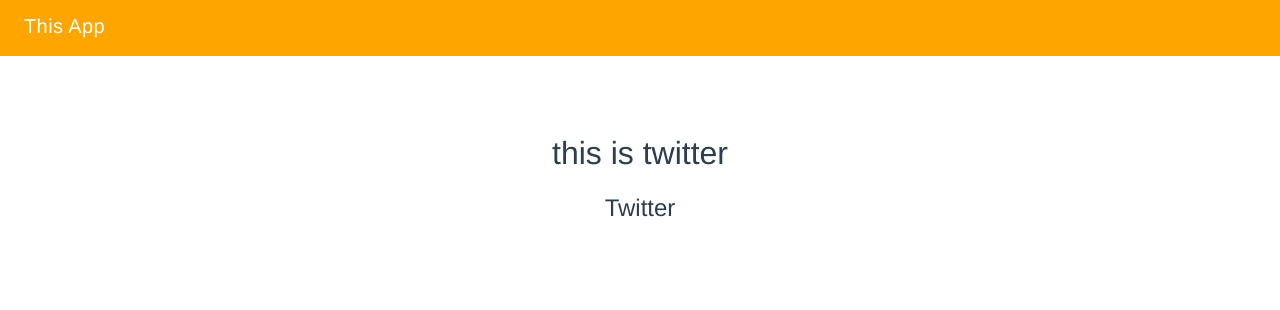
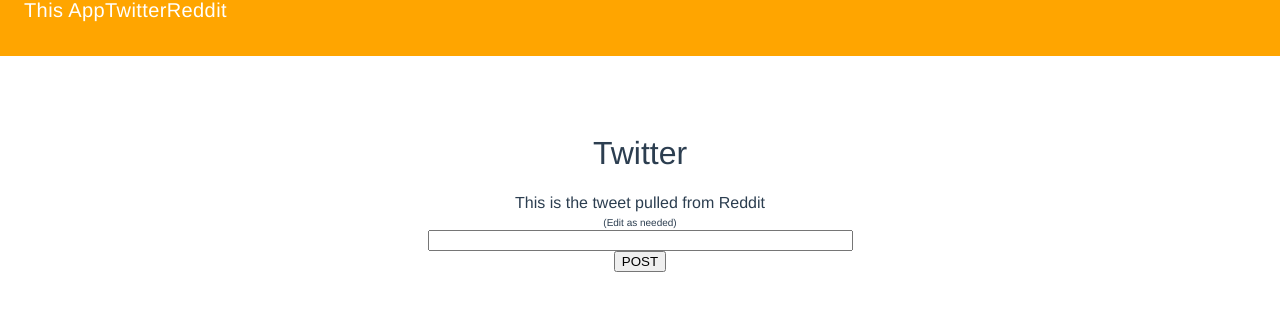
Before and after one commit to johnark88/redditTwit, a Vue app: page /#/twitter in a window 1280 px wide. Shown: the top 310 px of the page. Built offline with nearby package versions, Linux system fonts and the light colour scheme.

Commit message:
working on sorting articles

```diff
--- a/src/App.vue
+++ b/src/App.vue
@@ -2,6 +2,8 @@
   <div id="app">
     <header>
      <a id="clickHome" href="/"><span>This App</span></a>
+     <a id="clickHome" href="#/twitter"><span>Twitter</span></a>
+     <a id="clickHome" href="#/reddit"><span>Reddit</span></a>
     </header>
     <main>
       <img src="" alt="">
@@ -44,16 +46,12 @@
   text-decoration: none;
   color: white;
 }
-
 header span {
-
-  display: block;
   position: relative;
   font-size: 20px;
   line-height: 1;
   letter-spacing: .02em;
   font-weight: 400;
   box-sizing: border-box;
-  padding-top: 16px;
 }
 </style>
--- a/src/components/reddit.vue
+++ b/src/components/reddit.vue
@@ -1,8 +1,13 @@
 <template>
   <div class="reddit">
-    <h1>{{ msg }}</h1>
-    <h2>Reddit</h2>
-    <label for="getArticles">Get Churning Articles</label><button id="getArticles" v-on:click="getChuringArticles()">GET</button>
+    <h1>Reddit</h1>
+    <label for="getArticles">Get Churning Articles</label><button id="getArticles" v-on:click="thisGoesFirst()">GET</button>
+
+    <h2>New Churning Articles</h2>
+    <ol id="orderedArticles">
+      <li  v-for="art in displayArticles"> {{art.title}} -- {{art.id}}</li>
+    </ol>
+    <button v-on:click="getArticleComments()"> Comments </button>
   </div>
 </template>
 
@@ -12,50 +17,77 @@
   name: 'reddit',
   data: () => {
     return {
-      newChuringArticles: [],
-      msg: 'this is Reddit',
+      newChurningArticles: [],
+      displayArticles:[],
+      msgs: [{msg: 'hello', id: 0}, {msg: 'good day', id: 1}],
+      gotArticles: false
     }
   },
-  methods: {
+  methods:  {
+    thisGoesFirst: function ()  {
+        console.log('goes first')
+          this.getChurningArticles( (callback) => {
+            console.log('got Articles')
+            this.gotArticles = true
+          });
+    },
     //Get's churning subreddit *new* articles in json from reddit
     //loop's through json to pull out article title and unique id
     //id will be used to search comments for example tweet.
-    getChuringArticles: () => {
-      this.newChuringArticles = []
+    getChurningArticles: (callback) => {
+      const self = this
+      console.log('in getting articles')
+      self.newChurningArticles = []
       axios.get('https://www.reddit.com/r/churning/new.json')
       .then(response => {
-        let getChuringArticles = response.data.data.children;
-        for (var i = 0; i < getChuringArticles.length; i++) {
-          let obj = getChuringArticles[i];
+        let fetchChurningArticles = response.data.data.children;
+        for (var i = 0; i < fetchChurningArticles.length; i++) {
+          let obj = fetchChurningArticles[i];
           for (let key in obj){
-            this.title = obj[key].title;
-            this.articleId = obj[key].id;
+            self.title = obj[key].title;
+            self.articleId = obj[key].id;
                 //pull out undefined items
-              if(this.title && this.articleId != undefined){
-              this.newChuringArticles.push({title: this.title, id: this.articleId})
-
+              if(self.title && self.articleId != undefined){
+                self.newChurningArticles.push({title: self.title, id: self.articleId})
             }// if
           } //for in
         } // for loop
+          callback();
       }, response => {
         console.log('error')
       });
     },
+
     getArticleComments: () => {
-      console.log(this.newChuringArticles, 'new get article comments')
+      console.log(this.newChurningArticles, 'new get article comments')
+      this.displayArticles = this.newChurningArticles;
+
     }
+    //------------- TO DO ----------------
+    //get comments based on article selected
+    //Future - setup to search for marriott NFL question of the week.
     //get sub reddit articles
     //get the right article
     //get the right comment
     //send comment to twitter
-    //twit comment(as answer to question)
-  }
-}
+    //twit comment(as answer to question
+
+  }// end methods
+}//export
+
 </script>
 
 <!-- Add "scoped" attribute to limit CSS to this component only -->
-<style>
+<style scoped>
 #getArticles {
   margin: 5px;
 }
+h2 {
+  text-align: start;
+  margin-left: 40px;
+}
+#orderedArticles {
+  text-align: start;
+  margin-left: 50px;
+}
 </style>
--- a/src/components/twitter.vue
+++ b/src/components/twitter.vue
@@ -1,22 +1,34 @@
 <template>
   <div class="twitter">
-    <h1>{{ msg }}</h1>
-    <h2>Twitter</h2>
-
+    <h1>Twitter</h1>
+    <div id="tweetPost">
+      <span>This is the tweet pulled from Reddit</span><br>
+      <span id="editText">(Edit as needed)</span><br>
+      <input type="text" size="50" v-model="tweetToPost"></input><br>
+      <button v-on:click="postTweet(tweetToPost)">POST</button>
+    </div>
   </div>
 </template>
 
 <script>
 export default {
   name: 'twitter',
-  data () {
+  data: () => {
     return {
-      msg: 'this is twitter'
+      tweetToPost: ''
+    }
+  },
+  methods: {
+    postTweet: (tweetToPost) =>  {
+      console.log('post this to twitter - ', tweetToPost)
     }
   }
 }
 </script>
 
 <!-- Add "scoped" attribute to limit CSS to this component only -->
-<style>
+<style scoped>
+#editText {
+  font-size: 10px;
+}
 </style>
```
